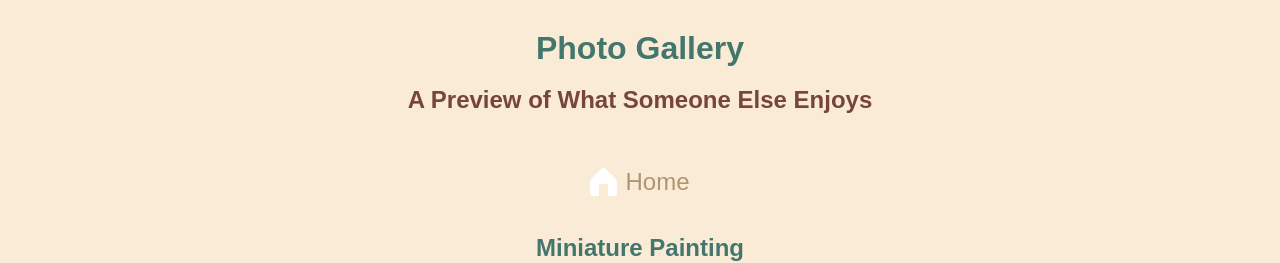
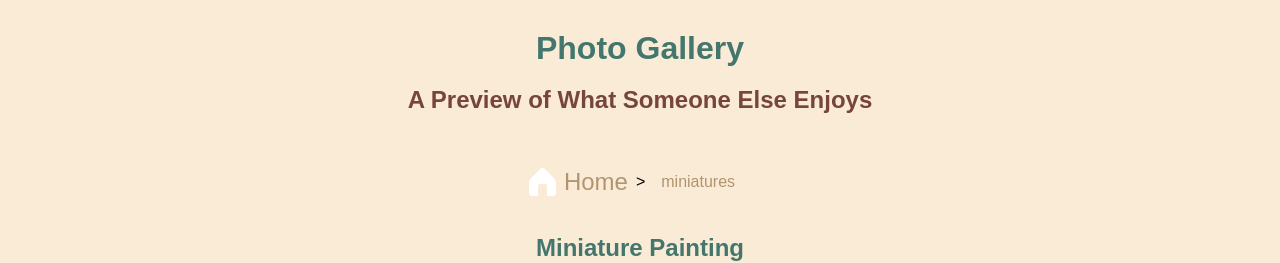
Before and after one commit to kprieto14/PhotoGallery, a React (Vite) app: page /miniatures in a window 1280 px wide. Shown: the top 263 px of the page. Built offline with nearby package versions, Linux system fonts and the light colour scheme.

Commit message:
Add basic breadcrumbs navigation and replace HomeButton component with Breadcrumbs component.

```diff
--- a/src/App.tsx
+++ b/src/App.tsx
@@ -3,7 +3,7 @@
 import { CategoryList } from './pages/CategoryList'
 import { PhotoList } from './pages/PhotoList'
 import { PhotoDetail } from './pages/PhotoDetail'
-import { HomeButton } from './components/HomeButton'
+import { Breadcrumbs } from './components/HomeButton'
 
 
 //Defining type to grab from JSON file
@@ -30,7 +30,7 @@
     </header>
 
     <main>
-      <HomeButton />
+      <Breadcrumbs />
 
       <Routes>
           <Route path='/' element={<CategoryList/>} />
--- a/src/components/HomeButton.tsx
+++ b/src/components/HomeButton.tsx
@@ -1,12 +1,29 @@
 import React from "react";
-import { Link } from "react-router-dom";
+import { Link, useLocation } from "react-router-dom";
 import HomeIcon from '../assets/ico_home.svg'
 
-export function HomeButton() {
+export function Breadcrumbs() {
+    const location = useLocation()
+
+    let currentLink = ''
+
+    const crumbs = location.pathname.split('/')
+        .filter(crumb => crumb !== '')
+        .map(crumb => {
+            currentLink += `/${crumb}`
+
+            return (
+                <div className="crumb" key={crumb}>
+                    <Link to={currentLink}>{crumb}</Link>
+                </div>
+            )
+        })
+
     return(
         <nav>
             <img src={HomeIcon} alt="Icon of a house" />
-            <Link to={'/'}><button>Home</button></Link>
+            <Link to={'/'} className="crumb"><button>Home</button></Link>
+            <div className="breadcrumbs">{crumbs}</div>
         </nav>
     )
 }
--- a/src/index.scss
+++ b/src/index.scss
@@ -152,3 +152,28 @@
     }
   }
 }
+
+.breadcrumbs {
+  > *{
+    display: inline-block;
+    margin-right: 1rem;
+  }
+
+  .crumb:before {
+    content: '>';
+    margin-right: 1rem;
+  }
+
+  .crumb:last-child:after {
+    display: none;
+  }
+
+  .crumb a {
+    text-decoration: none;
+    color: #B19470;
+
+    &:visited {
+      text-decoration: none;
+    }
+  }
+}
--- a/src/pages/CategoryList.tsx
+++ b/src/pages/CategoryList.tsx
@@ -5,10 +5,6 @@
 export function CategoryList() {
     //Turns JSON objects into an array so that map can actually be used to generate CategoryItem
     const entries = Object.entries(gallery)
-
-    // entries.map(([key, hobby]) => (
-    //     console.log(key, hobby)
-    // ))
 
     return (
         <div className="category-list">
--- a/src/pages/PhotoDetail.tsx
+++ b/src/pages/PhotoDetail.tsx
@@ -17,14 +17,14 @@
         //Turns JSON object into an array to work with
         const entries = Object.entries(gallery)
         //Goes through the object array
-        entries.forEach(function(key) {
+        entries.forEach(function( key ) {
             //Always grab the actual object which is the 2nd in the array
             const entry = key[1];
             //Checks if the key is the category
             if( key.includes( String(params.category) )) {
                 //Manually sets object so that it can be set as a PhotoItemType
                 entry.photos.forEach(function(photoObject) {
-                    if(photoObject.title.includes(String(params.title))) {
+                    if( photoObject.title.includes( String(params.title) )) {
                         const foundPhoto = {
                             category: '',
                             title: photoObject.title,
--- a/src/pages/PhotoList.tsx
+++ b/src/pages/PhotoList.tsx
@@ -6,7 +6,6 @@
 
 export function PhotoList() {
     const params = useParams<{ category:string }>()
-    //const history = useNavigate()
 
     const [ categoryItem, setCategoryItem ] = useState<GalleryItemType>({
         category: '',
```
